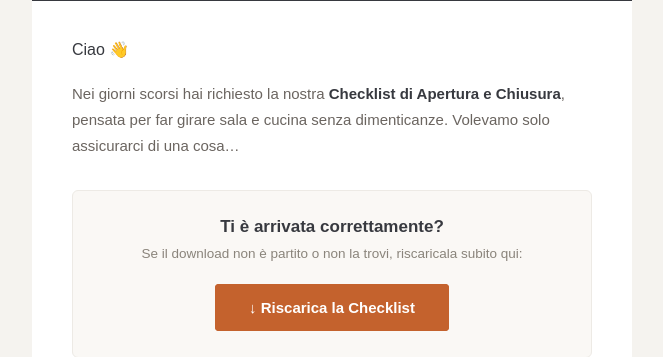
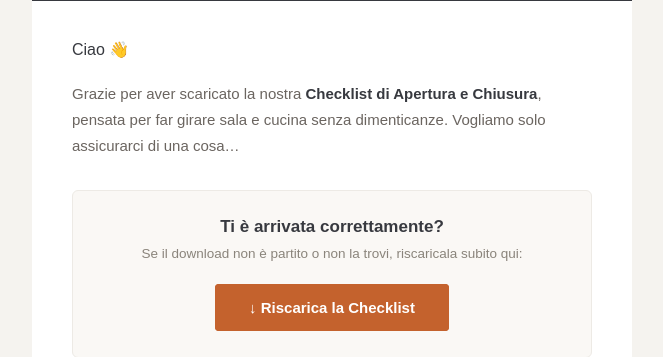
Before and after one commit to Steewee98/backend-sbfc, a Flask app: template templates/email_riscopri_schede.html in a window 1280 px wide. Shown: the part 154-511 px from the top of the page, without its empty margins (308-971 px from the left). Run offline with Flask 3, Linux system fonts and the light colour scheme; the template is opened without the code that fills it, so the values that code supplies are empty.

Commit message:
feat(lead-strumenti): auto-invio email follow-up al nuovo lead
Alla creazione di un lead invia in automatico la mail di follow-up SOLO la
prima volta che quell'email compare (se scarica altre schede non si ripete).
Invio in background e protetto da try/except: non blocca ne fa fallire il
salvataggio del lead. Copy dell'apertura resa neutra per adattarsi
all'invio immediato.

Co-Authored-By: Claude Opus 4.8 (1M context) <noreply@anthropic.com>

```diff
--- a/routes/lead_strumenti.py
+++ b/routes/lead_strumenti.py
@@ -161,6 +161,25 @@ def crea_lead():
     print(msg, flush=True)
     logger.info(msg)
 
+    # Auto-invio email di follow-up SOLO la prima volta che vediamo questa email:
+    # se in seguito la stessa persona scarica altre schede, non la ri-contattiamo.
+    # L'invio è in background (non blocca la risposta) e non deve mai far fallire
+    # il salvataggio del lead, quindi è protetto da try/except.
+    gia_contattato = LeadStrumento.query.filter(
+        LeadStrumento.email == email,
+        LeadStrumento.id != lead.id,
+    ).first() is not None
+    if not gia_contattato:
+        try:
+            from services.email_service import invia_campagna_schede
+            if invia_campagna_schede([email]):
+                print('[LEAD-STRUMENTI] auto-invio follow-up avviato per %s' % email,
+                      flush=True)
+            else:
+                logger.warning('Auto-invio follow-up saltato (Resend non configurato) per %s', email)
+        except Exception as e:
+            logger.error('Errore auto-invio follow-up a %s: %s', email, e)
+
     return jsonify({'success': True, 'id': lead.id}), 201
 
 
--- a/services/email_service.py
+++ b/services/email_service.py
@@ -148,7 +148,7 @@ UNSUB_MAILTO = "mailto:info@sbfoodconsulting.com?subject=" + quote(
 
 _CAMPAGNA_TEXT = (
     "Ciao,\n\n"
-    "nei giorni scorsi hai richiesto la nostra Checklist di Apertura e Chiusura.\n"
+    "grazie per aver scaricato la nostra Checklist di Apertura e Chiusura.\n"
     "Se il download non e' partito, riscaricala qui:\n"
     "https://web-production-f3794.up.railway.app/api/strumenti/checklist-apertura-chiusura/pdf\n\n"
     "Prendi anche le altre schede gratuite:\n"
--- a/templates/email_riscopri_schede.html
+++ b/templates/email_riscopri_schede.html
@@ -27,8 +27,8 @@
 <tr><td style="padding:36px 40px 8px">
     <p style="margin:0 0 18px;color:#37393f;font-size:16px;line-height:1.65">Ciao 👋</p>
     <p style="margin:0;color:#6b6560;font-size:15px;line-height:1.75">
-        Nei giorni scorsi hai richiesto la nostra <strong style="color:#37393f">Checklist di Apertura e Chiusura</strong>,
-        pensata per far girare sala e cucina senza dimenticanze. Volevamo solo assicurarci di una cosa&hellip;
+        Grazie per aver scaricato la nostra <strong style="color:#37393f">Checklist di Apertura e Chiusura</strong>,
+        pensata per far girare sala e cucina senza dimenticanze. Vogliamo solo assicurarci di una cosa&hellip;
     </p>
 </td></tr>
 
```
